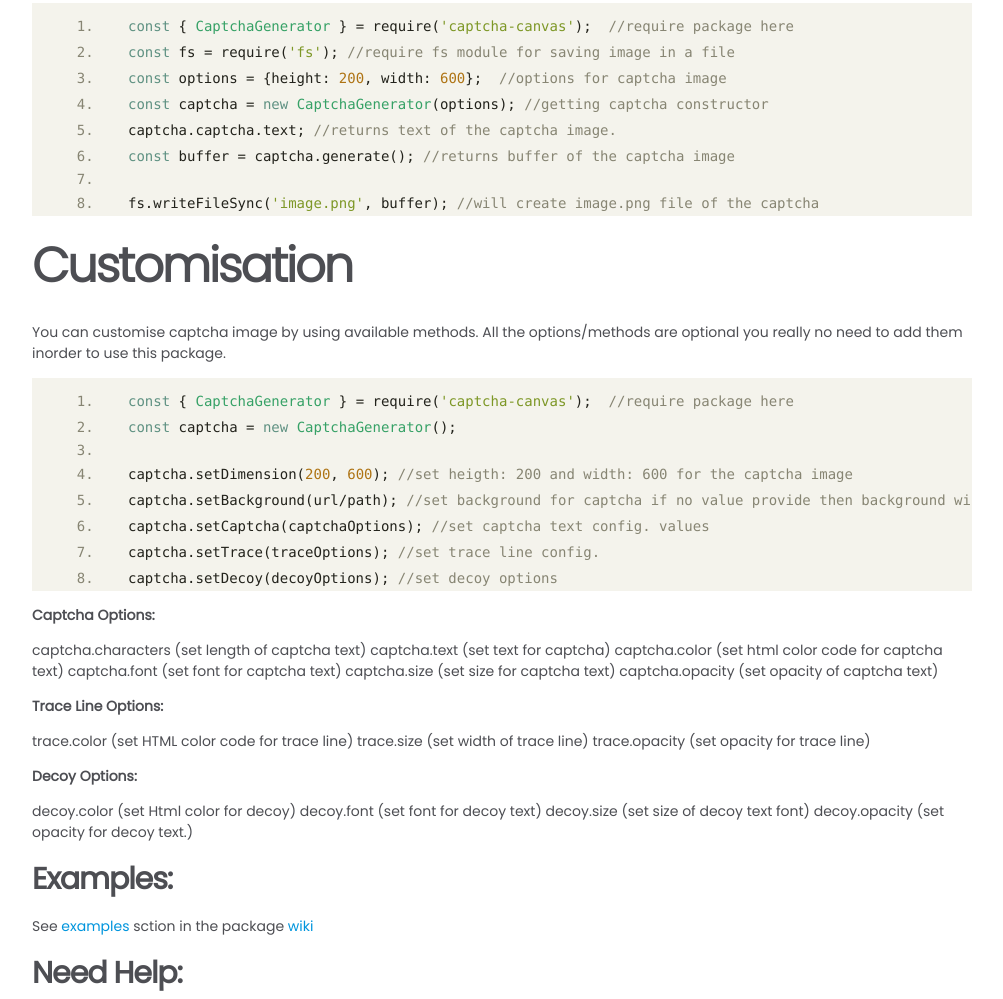
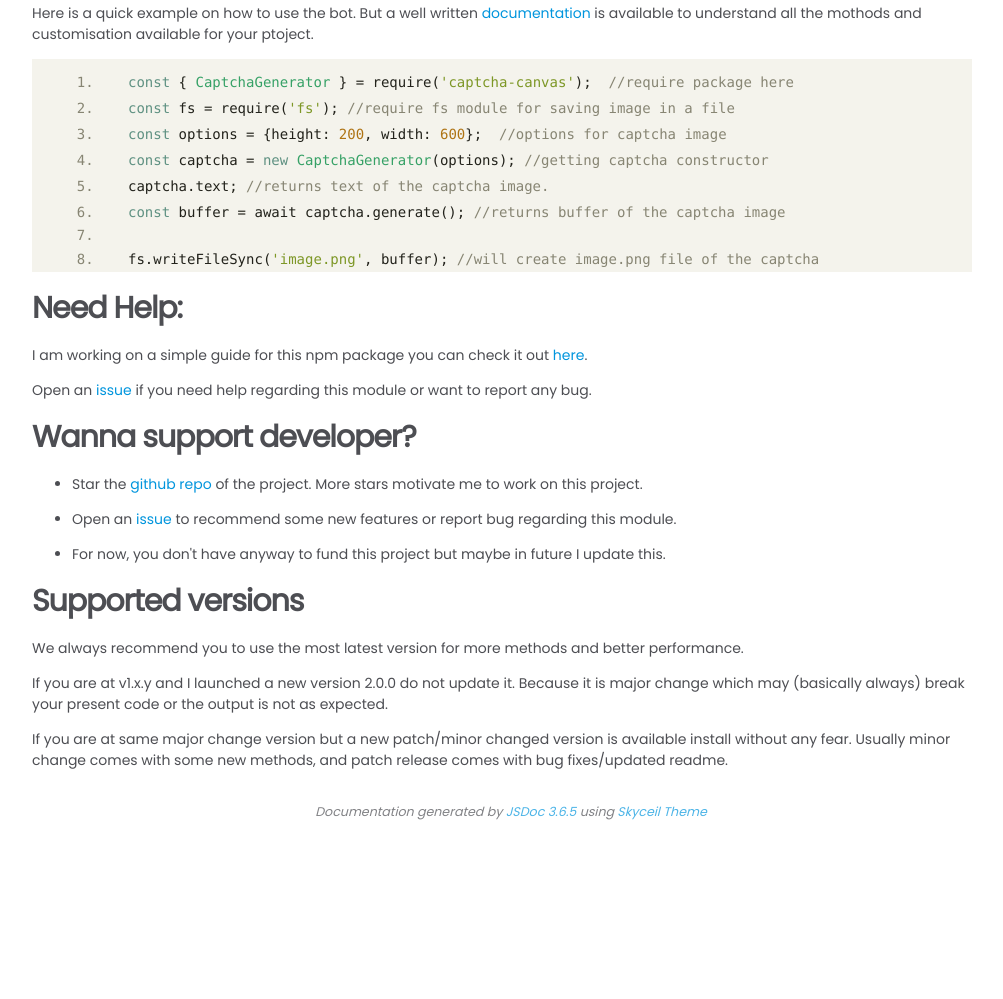
Before and after one commit to Shashank3736/captcha-canvas, a website: page docs/index.html in a window 1280 px wide. Shown: the part 1017-2016 px from the top of the page, without its empty margins (254-1257 px from the left). After the commit the page ends 1859 px from the top, so only its background shows below. Drawn offline with Linux system fonts and the light colour scheme.

Commit message:
New patch with documentation support and updated readme

```diff
--- a/docs/index.html
+++ b/docs/index.html
@@ -75,47 +75,35 @@
 <li>Captcha adapt all the external options very easily.</li>
 </ul>
 <h2>How to use?</h2>
+<p>Here is a quick example on how to use the bot. But a well written <a href="https://captcha-canvas.js.org">documentation</a> is available to understand all the mothods and customisation available for your ptoject.</p>
 <pre class="prettyprint linenums source lang-js"><code>const { CaptchaGenerator } = require('captcha-canvas');  //require package here
 const fs = require('fs'); //require fs module for saving image in a file
 const options = {height: 200, width: 600};  //options for captcha image
 const captcha = new CaptchaGenerator(options); //getting captcha constructor
-captcha.captcha.text; //returns text of the captcha image.
-const buffer = captcha.generate(); //returns buffer of the captcha image
+captcha.text; //returns text of the captcha image.
+const buffer = await captcha.generate(); //returns buffer of the captcha image
 
 fs.writeFileSync('image.png', buffer); //will create image.png file of the captcha
 </code></pre>
-<h1>Customisation</h1>
-<p>You can customise captcha image by using available methods. All the options/methods are optional you really no need to add them inorder to use this package.</p>
-<pre class="prettyprint linenums source lang-js"><code>const { CaptchaGenerator } = require('captcha-canvas');  //require package here
-const captcha = new CaptchaGenerator();
-
-captcha.setDimension(200, 600); //set heigth: 200 and width: 600 for the captcha image
-captcha.setBackground(url/path); //set background for captcha if no value provide then background will be null
-captcha.setCaptcha(captchaOptions); //set captcha text config. values
-captcha.setTrace(traceOptions); //set trace line config.
-captcha.setDecoy(decoyOptions); //set decoy options
-</code></pre>
-<p><strong>Captcha Options:</strong></p>
-<p>captcha.characters (set length of captcha text)
-captcha.text (set text for captcha)
-captcha.color (set html color code for captcha text)
-captcha.font (set font for captcha text)
-captcha.size (set size for captcha text)
-captcha.opacity (set opacity of captcha text)</p>
-<p><strong>Trace Line Options:</strong></p>
-<p>trace.color (set HTML color code for trace line)
-trace.size (set width of trace line)
-trace.opacity (set opacity for trace line)</p>
-<p><strong>Decoy Options:</strong></p>
-<p>decoy.color (set Html color for decoy)
-decoy.font (set font for decoy text)
-decoy.size (set size of decoy text font)
-decoy.opacity (set opacity for decoy text.)</p>
-<h2>Examples:</h2>
-<p>See <a href="https://github.com/Shashank3736/captcha-canvas/wiki/Examples">examples</a> sction in the package <a href="https://github.com/Shashank3736/captcha-canvas/wiki">wiki</a></p>
 <h2>Need Help:</h2>
 <p>I am working on a simple guide for this npm package you can check it out <a href="https://github.com/Shashank3736/captcha-canvas/wiki">here</a>.</p>
-<p>Open an <a href="https://github.com/Shashank3736/captcha-canvas/issues">issue</a> if you need help regarding this module or want to report any bug.</p></article>
+<p>Open an <a href="https://github.com/Shashank3736/captcha-canvas/issues">issue</a> if you need help regarding this module or want to report any bug.</p>
+<h2>Wanna support developer?</h2>
+<ul>
+<li>
+<p>Star the <a href="https://github.com/Shashank3736/captcha-canvas">github repo</a> of the project. More stars motivate me to work on this project.</p>
+</li>
+<li>
+<p>Open an <a href="https://github.com/Shashank3736/captcha-canvas/issues">issue</a> to recommend some new features or report bug regarding this module.</p>
+</li>
+<li>
+<p>For now, you don't have anyway to fund this project but maybe in future I update this.</p>
+</li>
+</ul>
+<h2>Supported versions</h2>
+<p>We always recommend you to use the most latest version for more methods and better performance.</p>
+<p>If you are at v1.x.y and I launched a new version 2.0.0 do not update it. Because it is major change which may (basically always) break your present code or the output is not as expected.</p>
+<p>If you are at same major change version but a new patch/minor changed version is available install without any fear. Usually minor change comes with some new methods, and patch release comes with bug fixes/updated readme.</p></article>
     </section>
 
 
--- a/package.json
+++ b/package.json
@@ -1,6 +1,6 @@
 {
   "name": "captcha-canvas",
-  "version": "2.0.3",
+  "version": "2.0.4",
   "description": "A captcha generator by using node-canvas and canvas-constructor.",
   "main": "index.js",
   "scripts": {
```
Also changed, not shown: docs/CaptchaGenerator.html (+51 -7 lines), src/main.js (+40 -5 lines), README.md.
